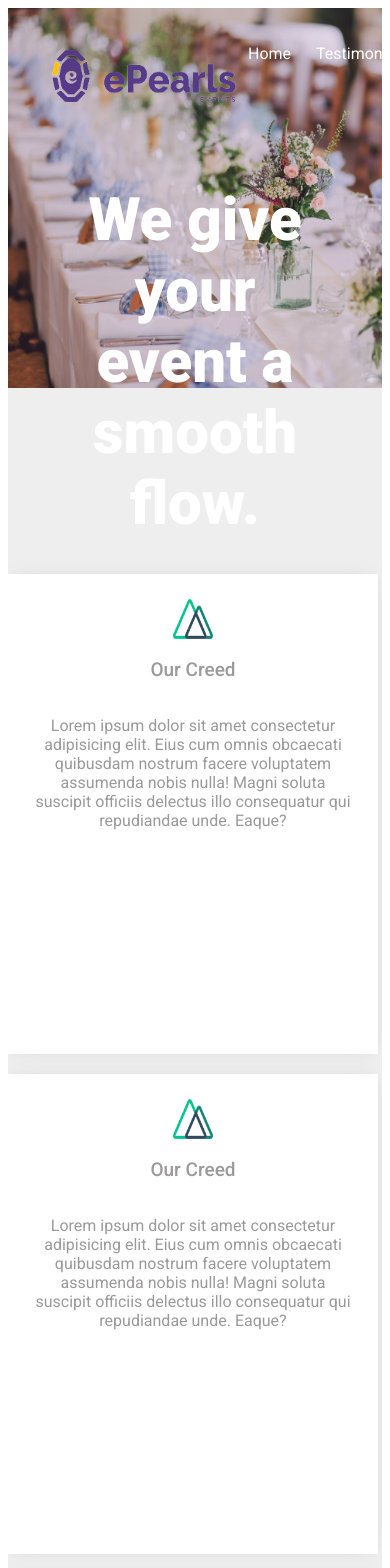
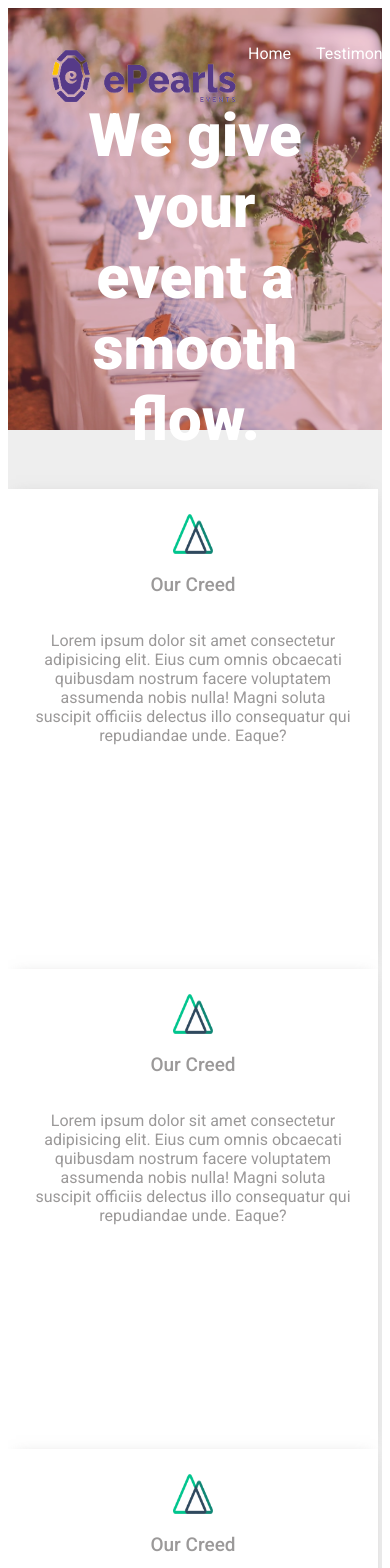
Before and after one commit to oluwadamoo/pearls-event, a React (Create React App) app: page / in a window 390 px wide. Shown: the top 1568 px of the page. Built offline with nearby package versions, Linux system fonts and the light colour scheme.

Commit message:
responsiveness for mobile

```diff
--- a/src/screens/Banner.jsx
+++ b/src/screens/Banner.jsx
@@ -16,15 +16,15 @@ const Container = styled.div`
   background: url("/images/pearls.jpeg");
   background-repeat: no-repeat;
   background-size: cover;
-  height: 45vh;
+  height: 50vh;
 
   @media only screen and (max-width: 380px) {
     height: 70vh;
   }
 `;
 const Wrapper = styled.div`
-  background-color: #7e4b7e31;
-  height: 45vh;
+  background-color: #d4426145;
+  height: 50vh;
 
   @media only screen and (max-width: 380px) {
     height: 70vh;
--- a/src/screens/Card.jsx
+++ b/src/screens/Card.jsx
@@ -25,14 +25,19 @@ const Container = styled.div`
   height: 430px;
   padding: 25px;
   margin-right: 20px;
-  margin-bottom: 20px;
   color: #9b9999;
   box-shadow: 0px 0px 15px -8px #a09e9eab;
   transition: all 1s ease;
 
   @media only screen and (max-width: 380px) {
-    width: 300px;
-    height: 350px;
+    width: 350px;
+    height: 400px;
+
+    display: flex;
+    flex-direction: column;
+
+    margin-right: 0;
+    margin-bottom: 20px;
   }
   &:hover {
     transform: scale(1.1);
@@ -42,6 +47,7 @@ const Wrapper = styled.div`
   display: flex;
   flex-direction: column;
   transition: all 1s ease;
+
   &:hover {
     transform: scale(0.9);
   }
--- a/src/screens/Cards.jsx
+++ b/src/screens/Cards.jsx
@@ -16,5 +16,10 @@ const Container = styled.div`
   display: flex;
   flex-wrap: wrap;
   justify-content: center;
+
+  @media only screen and (max-width: 380px) {
+    width: 350px;
+    justify-self: center;
+  }
 `;
 export default Cards;
--- a/src/screens/Home.jsx
+++ b/src/screens/Home.jsx
@@ -62,7 +62,7 @@ function Home() {
 const Container = styled.div`
   min-height: 100vh;
   min-width: 100%;
-  color: #9b9999;
+  background-color: #f3f3f3;
   overflow-x: hidden;
   scroll-behavior: smooth;
   scrollbar-width: none;
@@ -95,8 +95,9 @@ const Title = styled.h2`
   align-self: center;
 
   @media only screen and (max-width: 380px) {
-    font-size: 35px;
+    font-size: 34px;
     width: 100%;
+    margin-bottom: 60px;
   }
 `;
 const TitleContainer = styled.div`
@@ -105,11 +106,12 @@ const TitleContainer = styled.div`
   padding: 0 50px;
   color: white;
   align-self: center;
-  margin-top: -30vh;
+  margin-top: -45vh;
   margin-bottom: 10vh;
 
   @media only screen and (max-width: 380px) {
-    margin-top: -50vh;
+    margin-top: -45vh;
+    margin-bottom: 100px;
   }
 `;
 
@@ -117,7 +119,11 @@ const CardContainer = styled.div`
   margin-top: -100px;
 
   @media only screen and (max-width: 380px) {
-    margin-top: -35px;
+    display: flex;
+    /* width: 100vw; */
+    /* padding-right: 10px; */
+    justify-content: center;
+    /* align-items: center; */
   }
 `;
 
@@ -168,6 +174,7 @@ const Reason = styled.div`
   padding: 15px;
   padding-left: 20%;
   padding-right: 20%;
+  background-color: #fff;
 
   @media only screen and (max-width: 380px) {
     padding: 10px;
--- a/src/screens/Navbar.jsx
+++ b/src/screens/Navbar.jsx
@@ -28,7 +28,9 @@ function Navbar({ setOpenMenu, openMenu }) {
             <NavLink>Wedding Packages</NavLink>
             <NavLink>Lead Planner</NavLink>
             <NavLink>Blog</NavLink>
-            <NavLink>Gallery</NavLink>
+            <NavLink>
+              <a href="#reason">Gallery</a>
+            </NavLink>
           </NavLinks>
         </Right>
       </Wrapper>
```
